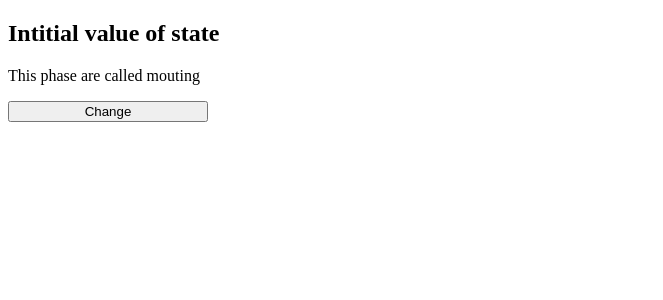
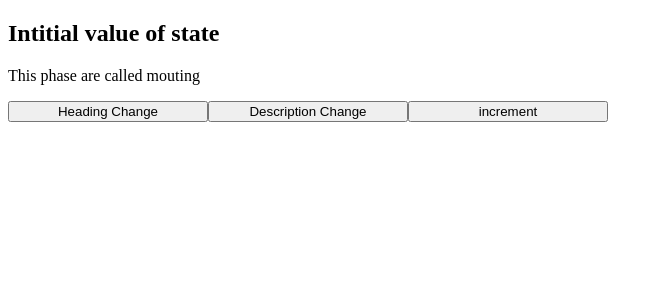
Before and after one commit to vishallovecode/react-with-project, a React (Create React App) app: page / in a window 1280 px wide. Shown: the top 300 px of the page, without its empty margins (0-663 px from the left). Built offline with nearby package versions, Linux system fonts and the light colour scheme.

Commit message:
update state capture react useEffect

```diff
--- a/src/UseEffectExample.jsx
+++ b/src/UseEffectExample.jsx
@@ -16,9 +16,10 @@ const UseEffectExample = () => {
   //   inside useEffect will render at every state change or
   // every time component re-render
 
-  useEffect(() => {
-    console.log("useEffect EVERY-RE-RENDER");
-  });
+  // this is not that much useful
+  //   useEffect(() => {
+  //     console.log("useEffect EVERY-RE-RENDER");
+  //   });
 
   // IF YOU PASS SECOND PARAMETER AS EMPTY ARRAY THAT MEANS THE CODE INSIDE THE USEEFFECT
   // RUNS ONLY ONCE AT THE TIME OF MOUTING
@@ -28,9 +29,29 @@ const UseEffectExample = () => {
     console.log("runs after mounting and runs only once");
   }, []);
 
-  const change = () => {
-    setHeading("Component state update to new state");
-    setDescription("this is the phase is called the update phase");
+  useEffect(() => {
+    console.log(description, "::=>hey i only call when  description changes");
+  }, [description]);
+
+  useEffect(() => {
+    console.log(count, "hey i only count when  changes");
+  }, [count]);
+
+  useEffect(() => {
+    console.log(heading, "::=>hey i only call when  heading changes");
+  }, [heading]);
+
+  const hchange = () => {
+    setHeading(`Component state update to new state ${Math.random()}`);
+  };
+
+  const dchange = () => {
+    setDescription(
+      `this is the phase is called the update phase ${Math.random() * 100}`
+    );
+  };
+
+  const increment = () => {
     setCount(count + 1);
   };
 
@@ -38,7 +59,9 @@ const UseEffectExample = () => {
     <div>
       <h2>{heading}</h2>
       <p>{description}</p>
-      <button onClick={change}>Change</button>
+      <button onClick={hchange}>Heading Change</button>
+      <button onClick={dchange}>Description Change</button>
+      <button onClick={increment}>increment</button>
     </div>
   );
 };
```
